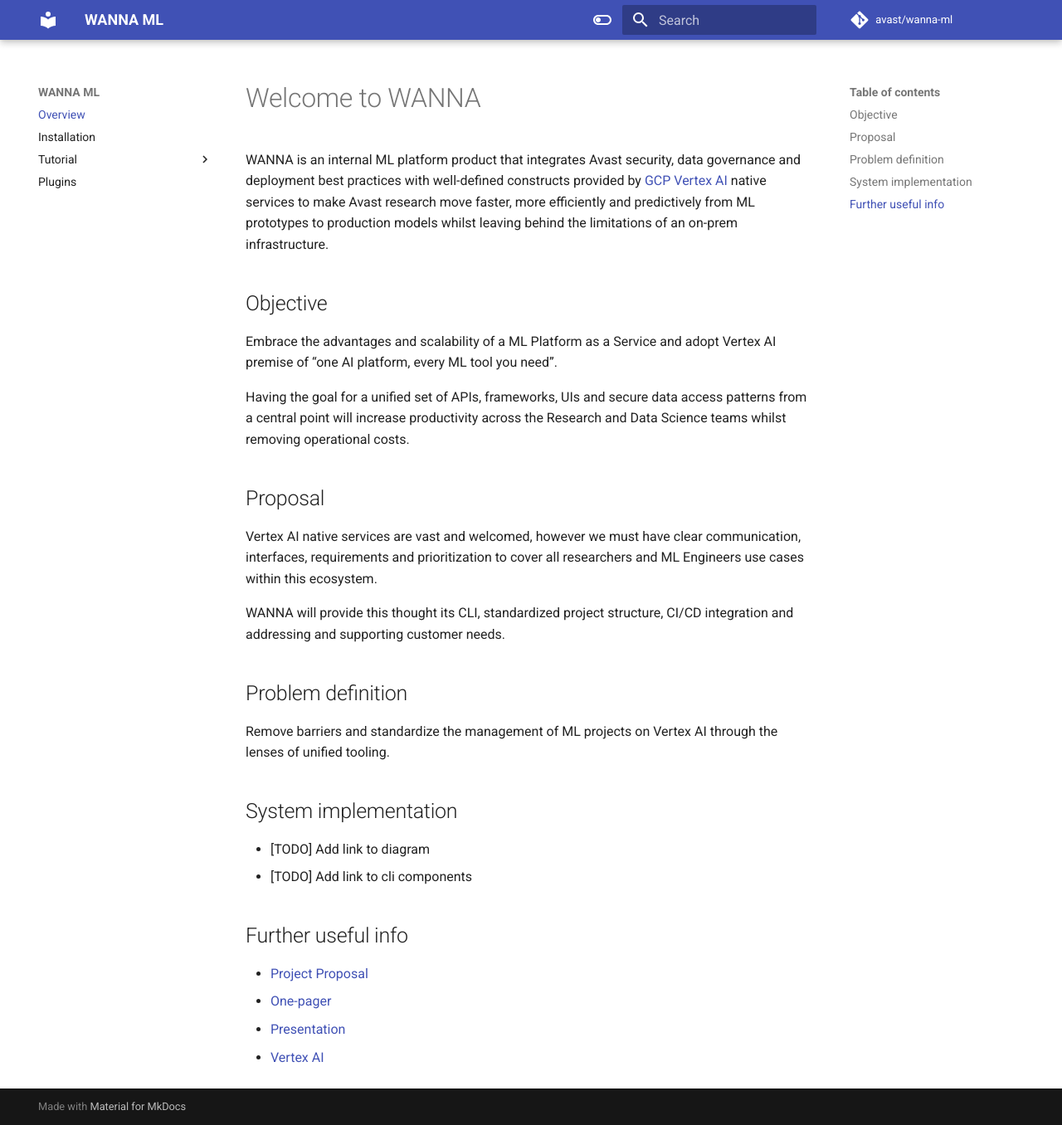
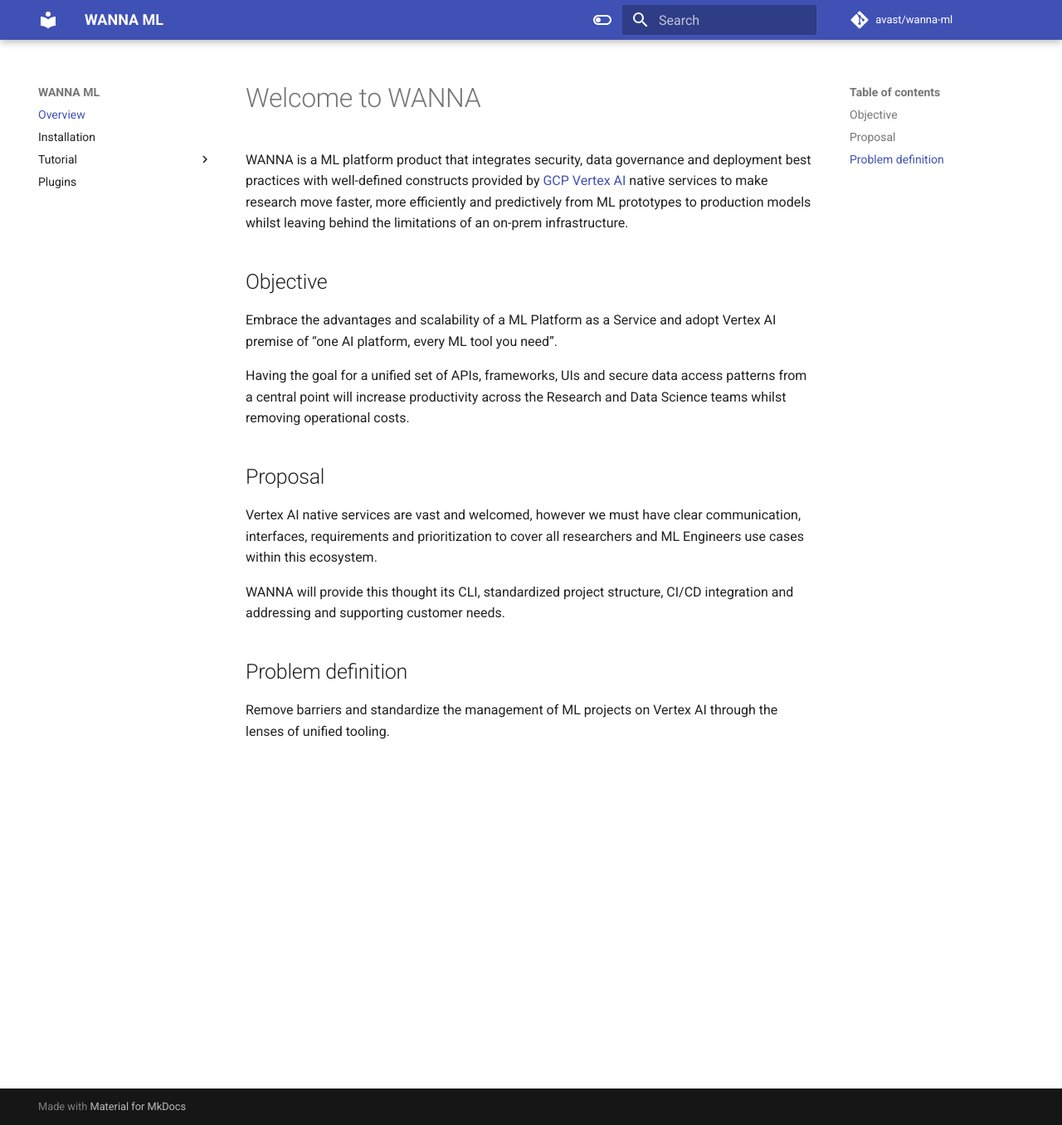
Before and after one commit to avast/wanna-ml, an MkDocs documentation site: the page built from docs/index.md, in a window 1280 px wide and 1356 px high. Shown: the whole window at 83% size. Built offline with MkDocs 1.6.1 and Material for MkDocs 9.7.7, drawn with Linux system fonts in a browser that asks for light colours; comment, search, counter and statistics services are not loaded.

Commit message:
opensource ready

```diff
--- a/docs/index.md
+++ b/docs/index.md
@@ -8,7 +8,7 @@
 
 # Welcome to WANNA
 
-WANNA is an internal ML platform product that integrates Avast security, data governance and deployment best practices with well-defined constructs provided by [GCP Vertex AI](https://cloud.google.com/vertex-ai/#section-1) native services to make Avast research move faster, more efficiently and predictively from ML prototypes to production models whilst leaving behind the limitations of an on-prem infrastructure.
+WANNA is a ML platform product that integrates security, data governance and deployment best practices with well-defined constructs provided by [GCP Vertex AI](https://cloud.google.com/vertex-ai/#section-1) native services to make research move faster, more efficiently and predictively from ML prototypes to production models whilst leaving behind the limitations of an on-prem infrastructure.
 
 ## Objective
 
@@ -24,15 +24,3 @@
 
 ## Problem definition
 Remove barriers and standardize the management of ML projects on Vertex AI through the lenses of unified tooling.
-
-## System implementation
-
-* [TODO] Add link to diagram
-* [TODO] Add link to cli components
-
-## Further useful info
-
-* [Project Proposal](https://docs.google.com/document/d/1lwWta6zsIWsXCPVqjwcduqbVuPttKErbqw_vgK2d3Y8/edit#)
-* [One-pager](https://cml.avast.com/display/BDS/Cloud+ML+-+WANNA)
-* [Presentation](https://docs.google.com/presentation/d/19jKZKSsfOgV_xQ5ayDXiYdfXHlMsFk9CX7ZePD6JK8I/edit#slide=id.g1235c8c68c1_0_4)
-* [Vertex AI](https://cloud.google.com/vertex-ai/docs)
```
Also changed, not shown: pyproject.toml (+0 -9 lines), 5 other files.
